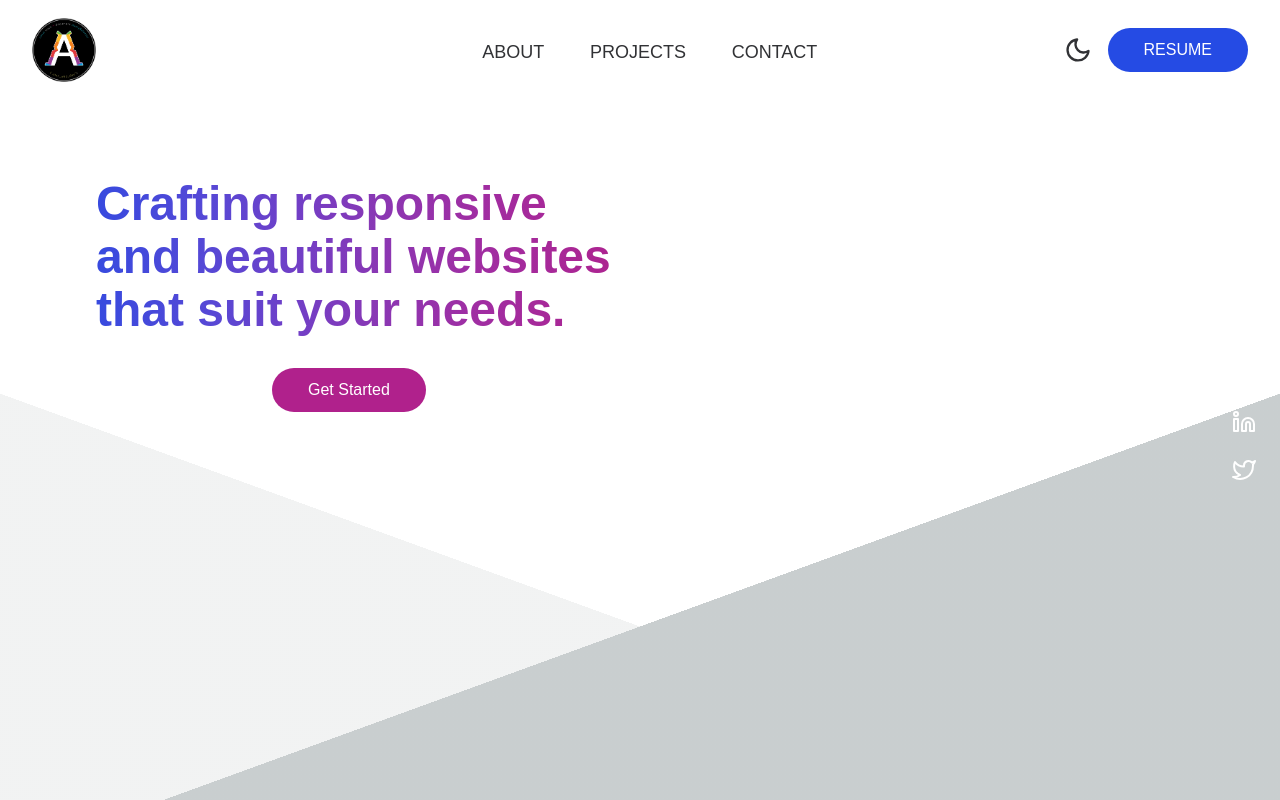
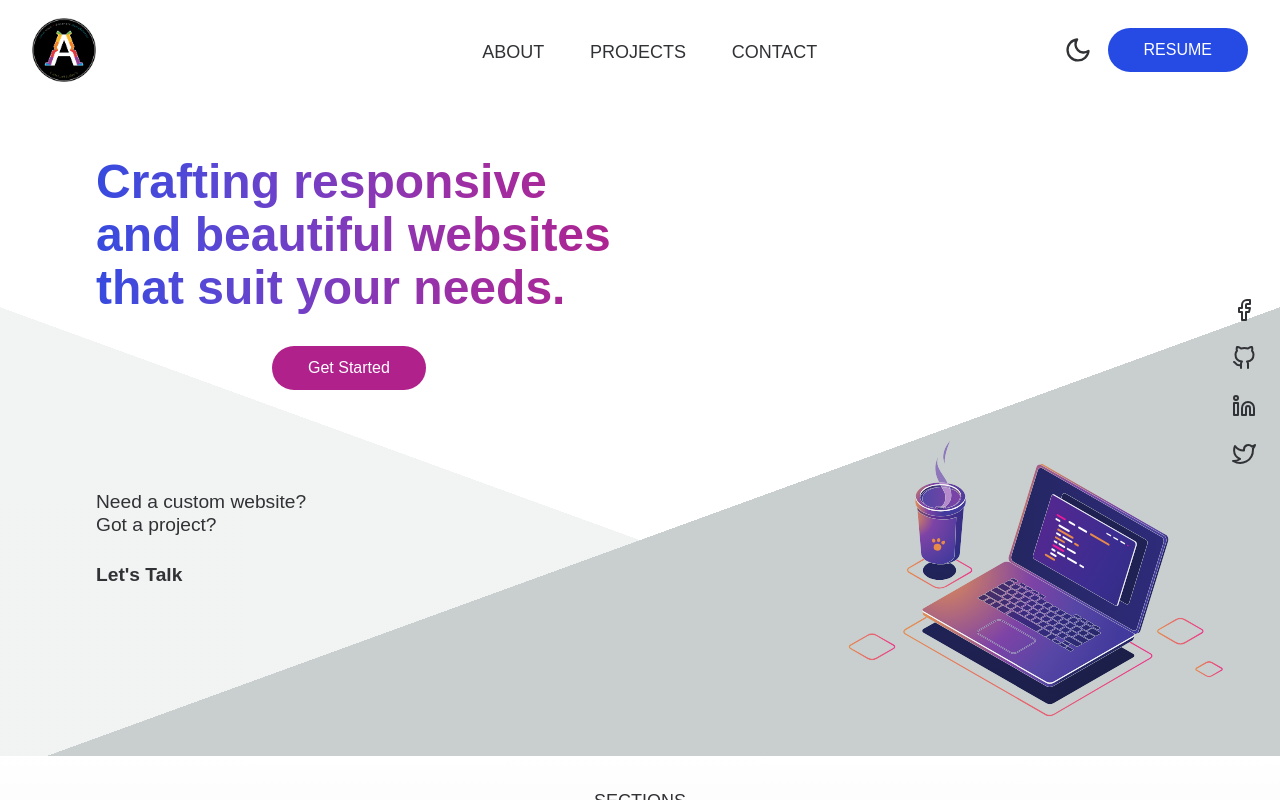
Before and after one commit to Xelaflash/portfolio_v2, a Next.js app: page / in a window 1280 px wide. Shown: the top 800 px of the page. Built offline with nearby package versions, Linux system fonts and the light colour scheme.

Commit message:
🚀 home page + responsive / 📝 review some spacing and sizing

```diff
--- a/components/Footer.js
+++ b/components/Footer.js
@@ -99,7 +99,7 @@ const LinksWrapper = styled.div`
   p {
     font-size: 18px;
     font-weight: var(--medium);
-    color: var(--footer-text-dimmed);
+    color: var(--text-dimmed);
     text-transform: uppercase;
   }
   a {
@@ -141,7 +141,7 @@ const Copyright = styled.p`
   font-size: 14px;
   font-weight: var(--medium);
   margin-top: 8px;
-  color: var(--footer-text-dimmed);
+  color: var(--text-dimmed);
   @media ${QUERIES.tabletAndDown} {
     text-align: center;
   }
@@ -154,7 +154,7 @@ const BuyCoffeeBtnWrapper = styled.div`
 const RegulatoryLinksWrapper = styled.div`
   display: flex;
   justify-content: space-between;
-  color: var(--footer-text-dimmed);
+  color: var(--text-dimmed);
   a:hover {
     opacity: 0.8;
   }
--- a/components/Header.js
+++ b/components/Header.js
@@ -122,8 +122,11 @@ const MobileActions = styled.div`
     justify-content: flex-end;
     gap: 32px;
   }
+  @media ${QUERIES.tabletAndDown} {
+    gap: 16px;
+  }
   @media ${QUERIES.phoneAndDown} {
-    gap: 16px;
+    gap: 8px;
   }
   /* hamburger animation css */
   .hamburger {
@@ -133,13 +136,9 @@ const MobileActions = styled.div`
     transition-property: opacity, filter;
     transition-duration: 0.15s;
     transition-timing-function: linear;
-    font: inherit;
-    color: inherit;
-    text-transform: none;
     background-color: transparent;
-    border: 0;
-    margin: 0;
     overflow: visible;
+    margin-right: -8px;
     z-index: 2;
   }
   .hamburger:hover {
--- a/components/Home.js
+++ b/components/Home.js
@@ -1,12 +1,18 @@
+import Image from 'next/image';
+import Link from 'next/link';
 import styled from 'styled-components';
+import { QUERIES } from '../styles/constants';
 import Button from './Button';
 import MaxWidthWrapper from './MaxWidthWrapper';
 import Spacer from './Spacer';
+import { useWindowSize } from '../utils/useWindowSize';
 
 export default function Home() {
+  const size = useWindowSize();
+
   return (
     <Background>
-      <Spacer size={78} />
+      <Spacer size={72} />
       <MaxWidthWrapper>
         <h1 className="section-title">
           Crafting responsive and beautiful websites that suit your needs.
@@ -19,6 +25,28 @@ export default function Home() {
         >
           Get Started
         </Button>
+        {size.width < 950 && size.width >= 600 ? (
+          <Spacer size={116} />
+        ) : (
+          <Spacer size={100} />
+        )}
+        <TaglineWrapper>
+          <p>
+            Need a custom website? <br />
+            Got a project?
+          </p>
+          <Link href="/#contact">Let's Talk</Link>
+        </TaglineWrapper>
+        <LaptopSvgWrapper>
+          <ImageWrapper>
+            <Image
+              src="/images/laptop.svg"
+              alt="Illustration of a laptop with a coffee cup"
+              quality={100}
+              layout="fill"
+            />
+          </ImageWrapper>
+        </LaptopSvgWrapper>
       </MaxWidthWrapper>
     </Background>
   );
@@ -26,8 +54,8 @@ export default function Home() {
 
 const Background = styled.div`
   width: 100%;
-  min-height: 100vh;
-  height: 100%;
+  /* min-height: calc(100vh - 80px); */
+  min-height: 41rem;
   background: linear-gradient(
       calc(180deg - 20deg),
       transparent 0%,
@@ -43,6 +71,7 @@ const Background = styled.div`
       var(--color-background-shade2) 100%
     );
   h1 {
+    margin-top: -16px;
     padding-left: 64px;
     max-width: 610px;
     line-height: 1.1;
@@ -52,4 +81,87 @@ const Background = styled.div`
   .cta {
     margin-left: 15rem;
   }
+  @media ${QUERIES.tabletAndDown} {
+    h1 {
+      padding-left: 48px;
+    }
+    .cta {
+      margin-left: 48px;
+    }
+  }
+  @media ${QUERIES.phoneAndDown} {
+    h1 {
+      padding-left: 32px;
+      max-width: 400px;
+    }
+    .cta {
+      margin-left: 32px;
+    }
+  }
 `;
+
+const TaglineWrapper = styled.div`
+  width: fit-content;
+  padding-left: 64px;
+  p {
+    line-height: 1.2;
+    color: var(--text-dimmed);
+    font-weight: var(--medium);
+    font-size: 1.2rem;
+    margin-bottom: 25px;
+  }
+  a {
+    font-size: 1.2rem;
+    color: var(--color-text);
+    font-weight: var(--bold);
+    font-family: var(--title-font-family);
+    text-decoration: none;
+    &:hover {
+      text-decoration: underline;
+    }
+  }
+  @media ${QUERIES.tabletAndDown} {
+    padding-left: 48px;
+    p,
+    a {
+      font-size: 1rem;
+    }
+  }
+  @media ${QUERIES.phoneAndDown} {
+    display: none;
+  }
+`;
+
+const LaptopSvgWrapper = styled.div`
+  display: flex;
+  justify-content: flex-end;
+`;
+
+const ImageWrapper = styled.div`
+  width: 425px;
+  height: 280px;
+  position: relative; //used for next image responsiveness
+  line-height: 0;
+  margin-top: -150px;
+  margin-right: -40px;
+  img {
+    aspect-ratio: 4 / 3;
+    object-fit: contain;
+  }
+
+  @media screen and (min-width: 951px) and (max-width: 1400px) {
+    margin-right: 0;
+  }
+
+  @media ${QUERIES.tabletAndDown} {
+    width: 375px;
+    height: 230px;
+    margin-top: -90px;
+    margin-right: 0;
+  }
+  @media ${QUERIES.phoneAndDown} {
+    width: 355px;
+    height: 210px;
+    margin-top: -10px;
+  }
+`;
--- a/components/MobileMenu.js
+++ b/components/MobileMenu.js
@@ -154,7 +154,6 @@ const MobileMenuStyles = styled.div`
       width: 100%;
       animation: 450ms ${backdropFadeIn} both ease-out 200ms;
       transform: translateX(0);
-      /* box-shadow: 0 0 10px 3px rgba(255, 255, 255, 0.45); */
     `};
   ${Content} {
     ${(props) =>
--- a/components/Sidebar.js
+++ b/components/Sidebar.js
@@ -15,7 +15,7 @@ const SideBarWrapper = styled.div`
   position: fixed;
   right: 0;
   top: 50%;
-  margin-top: -100px;
+  margin-top: -116px;
   height: fit-content;
   width: fit-content;
   padding: 10px 20px;
--- a/components/SocialIcons.js
+++ b/components/SocialIcons.js
@@ -52,13 +52,14 @@ const IconsWrapper = styled.div`
   justify-content: center;
   flex-direction: ${(props) => props.direction || 'row'};
   gap: 16px;
-  color: var(--color-white);
+  color: var(--color-text);
   a {
     width: var(--min-tap-height);
     height: var(--min-tap-height);
     display: flex;
     align-items: center;
     justify-content: center;
+    transition: color 250ms ease;
     &:hover {
       color: var(--color-primary);
     }
--- a/styles/GlobalStyles.js
+++ b/styles/GlobalStyles.js
@@ -1,5 +1,5 @@
 import { createGlobalStyle } from 'styled-components';
-import { COLORS, WEIGHTS } from './constants';
+import { COLORS, QUERIES, WEIGHTS } from './constants';
 
 import '@fontsource/cabin/variable.css';
 import '@fontsource/cabin/variable-italic.css';
@@ -122,8 +122,8 @@ const GlobalStyle = createGlobalStyle`
         hsl(212deg 32% 19%) 82%,
         hsl(212deg 31% 20%) 100%
       );
+      --text-dimmed: var(--color-gray-500);
       --footer-btn-shadow: 0deg, 0%, 100%;
-      --footer-text-dimmed: var(--color-gray-500);
       color: var(--color-white);
       background: var(--color-background);
     }
@@ -161,7 +161,7 @@ const GlobalStyle = createGlobalStyle`
         hsl(190deg 6% 80%) 100%
       );
       --footer-btn-shadow: 220deg, 3%, 20%;
-      --footer-text-dimmed: var(--color-gray-700);
+      ---text-dimmed: var(--color-gray-700);
       color: var(--color-text);
       background: var(--color-background);
     }
@@ -194,6 +194,15 @@ const GlobalStyle = createGlobalStyle`
     -webkit-background-clip: text;
     -webkit-text-fill-color: transparent;
   }
+  @media ${QUERIES.tabletAndDown} {
+    .section-title {
+    font-size: 2.7rem;
+  }
+  @media ${QUERIES.phoneAndDown} {
+    .section-title {
+    font-size: 2.35rem;
+  }
+  }
 `;
 
 export default GlobalStyle;
```
Also changed, not shown: public/images/laptop.svg (added).
